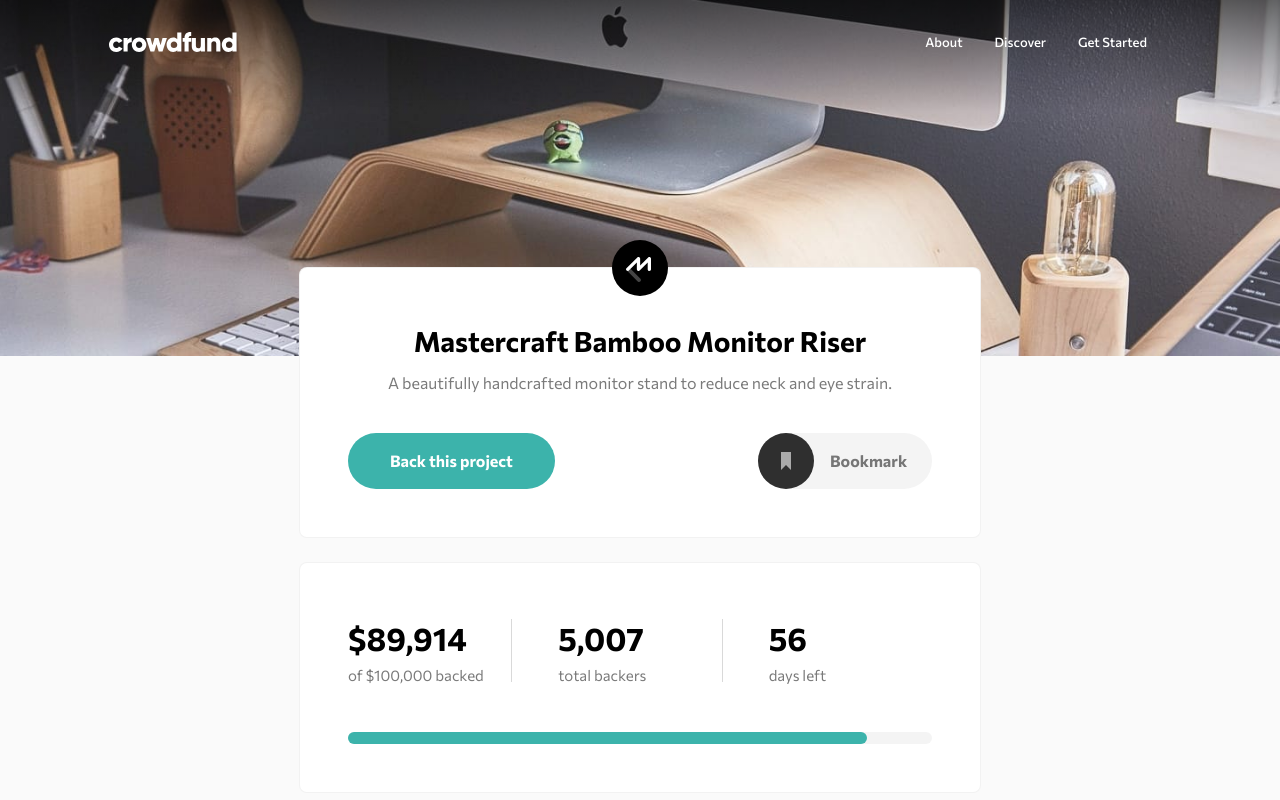
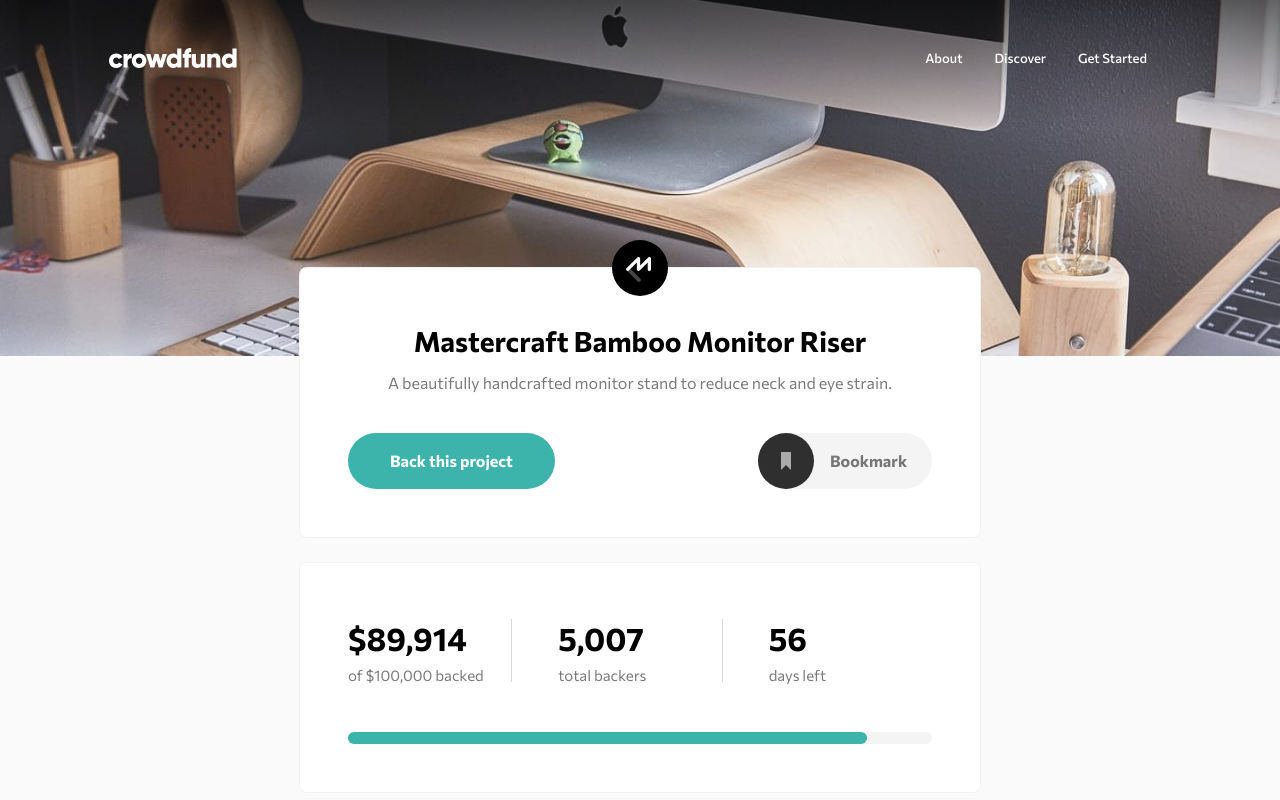
Before and after one commit to HanSeongLee/crowdfunding-product-page, a Next.js app: page / in a window 1280 px wide. Shown: the top 800 px of the page. Built offline with nearby package versions, Linux system fonts and the light colour scheme; no server answers.

Commit message:
FIX | Header design

```diff
--- a/components/Header/style.module.scss
+++ b/components/Header/style.module.scss
@@ -9,7 +9,7 @@
   z-index: 2;
 
   @include media(">desktop") {
-    padding: 32px 0 60px;
+    padding: 48px 0 60px;
   }
 
   &::before {
```
